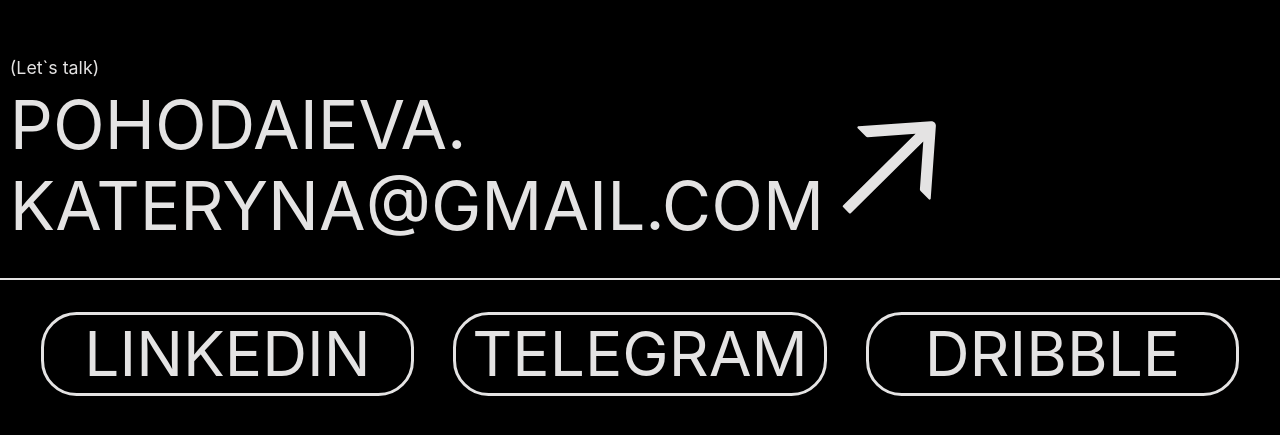
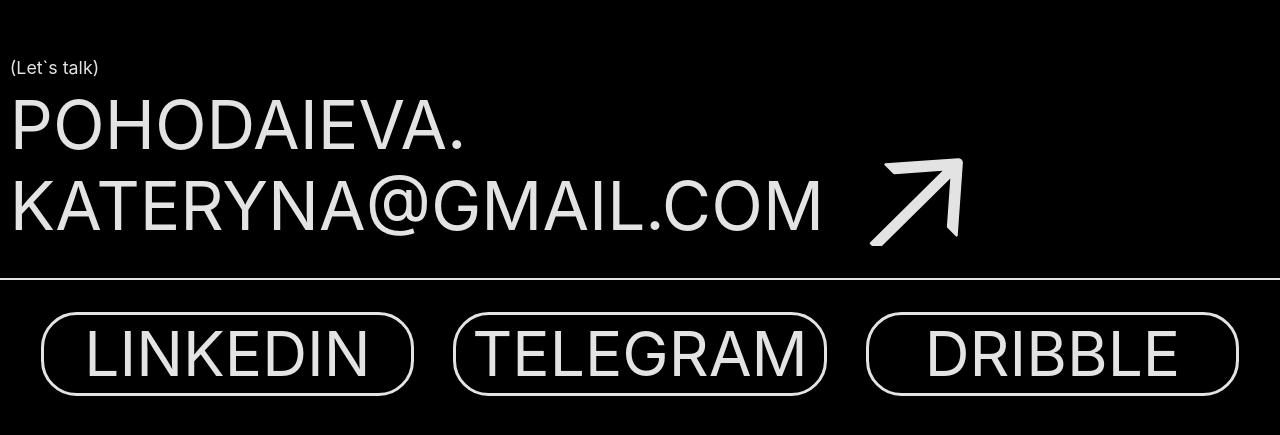
Before and after one commit to IliaKrainiev/portfolio_kate, a Next.js app: page /Footer in a window 1280 px wide. Shown: the part 343-778 px from the top of the page. Built offline with nearby package versions, Linux system fonts and the light colour scheme.

Commit message:
fix footer[6]

```diff
--- a/pages/Footer.tsx
+++ b/pages/Footer.tsx
@@ -1,9 +1,6 @@
 import React from 'react';
-import Image from 'next/image';
-
 import Link from '../components/Link';
 import styles from '../styles/Footer.module.css';
-import Arrow from '../assets/icons/arrow.svg';
 
 const LINKEDIN_TEXT = 'LINKEDIN';
 const TELEGRAM_TEXT = 'TELEGRAM';
@@ -21,7 +18,7 @@
           <div className={styles.footerTitle1Line}><span>(Let`s talk)</span></div>
           <div className={styles.footerTitle2Line}>
             <a href="#"><span>POHODAIEVA.<br/>KATERYNA@GMAIL.COM</span></a>
-            <Image src={Arrow} className={styles.arrowImage}/>
+            <div className={styles.arrowImage} />
           </div>
         </div>
         <div className={styles.buttonGroup}>
--- a/styles/Footer.module.css
+++ b/styles/Footer.module.css
@@ -40,6 +40,10 @@
 }
 
 .arrowImage {
+    background-image: url('../assets/icons/arrow.svg');
+    background-repeat: no-repeat;
+    width: 10vw;
+    height: 12vh;
     margin-left: 2.08vw;
     align-self: flex-end;
 }
--- a/styles/YourGym.module.css
+++ b/styles/YourGym.module.css
@@ -137,6 +137,7 @@
     padding-left: 1.11vw;
     padding-right: 1.11vw;
     margin-top: 10.76vh;
+    padding-bottom: 5vh;
 }
 
 .img6 {
```
